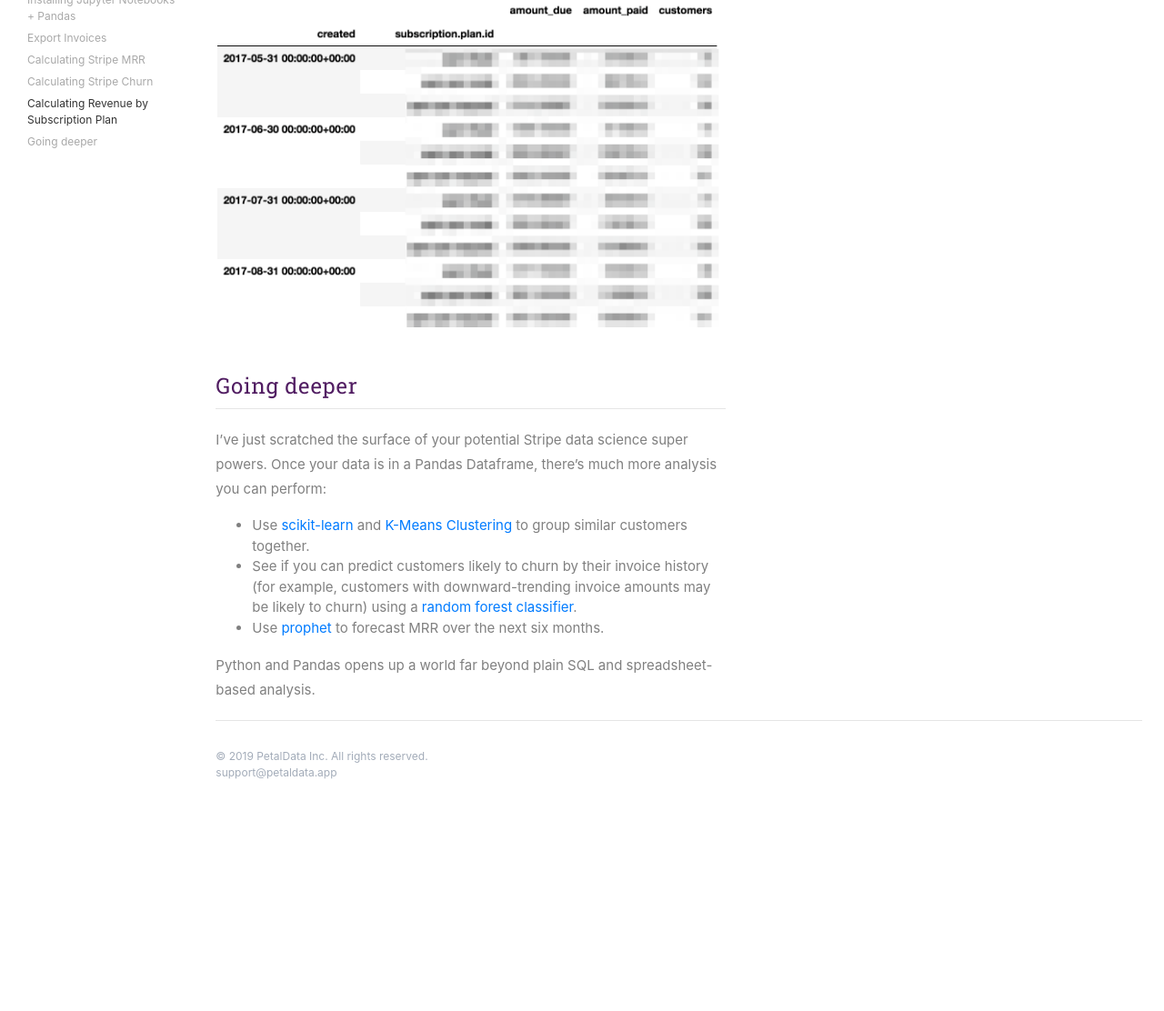
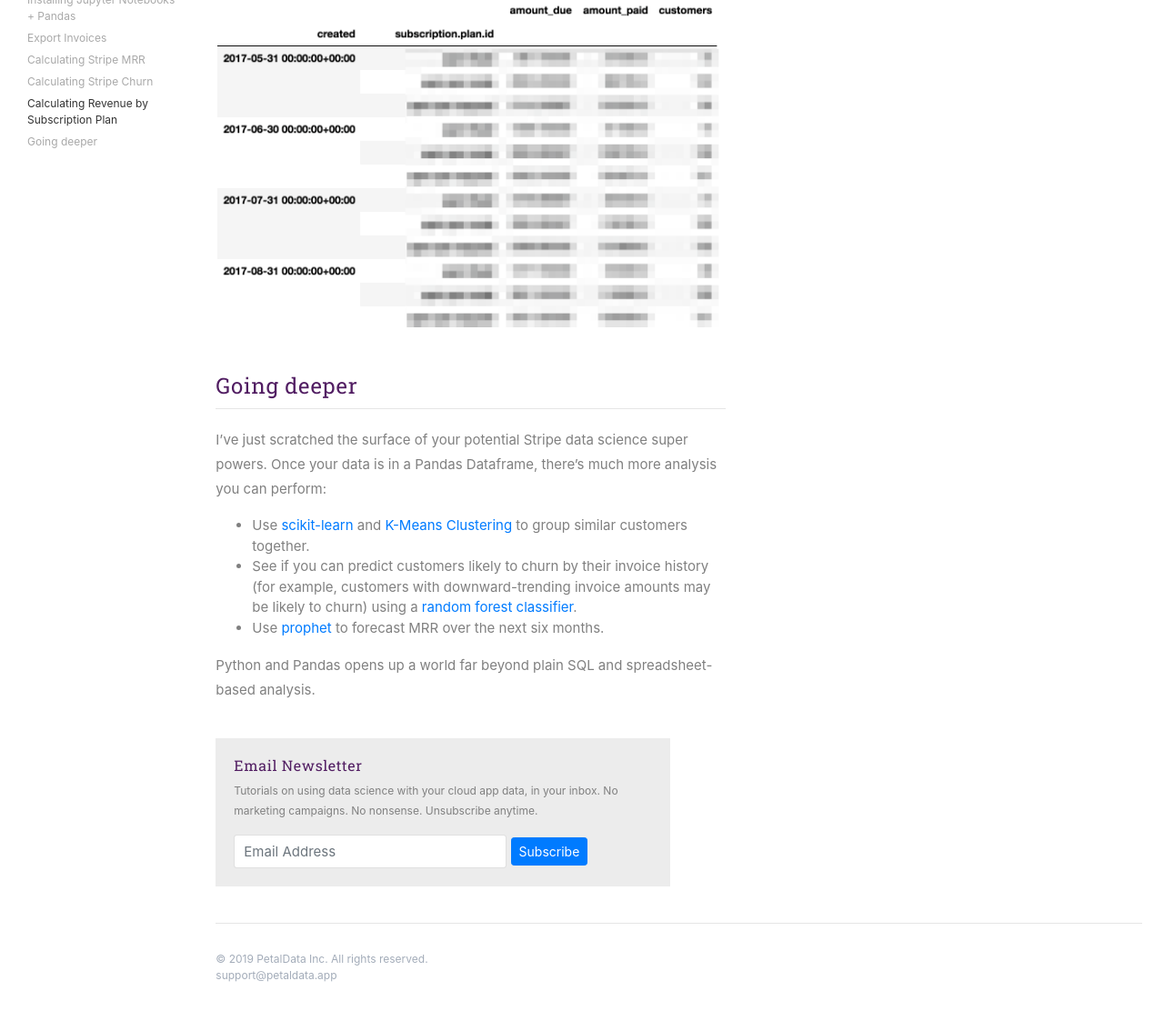
Before and after one commit to petaldata/petaldata.app, a Jekyll site: the page built from _posts/2019-05-05-stripe-data-analysis.md, in a window 1280 px wide and 1400 px high, scrolled down 3234 px, cut to the strip 288-1400 px from the top of the window. Shown: the whole strip at 91% size. Built offline with Jekyll 4.4.1, drawn with Linux system fonts in a browser that asks for light colours; nearby versions of some CDN libraries; before the commit the page ends 4411 px from its top, so only the background shows below that.

Commit message:
Added blog email signup

```diff
--- a/_includes/mailchimp.html
+++ b/_includes/mailchimp.html
@@ -1,70 +1,17 @@
-<div class="mailchimp_header_container">
-  <div class="container">
-  <div class="row">
-    <div class="col"><h3>Signup for BETA access</h3></div>
-  </div>
-</div>
-</div>
-<div class="mailchimp_container">
-<div class="container">
-  <div class="row">
-      <div class="col">
-
+<div id="mailchimp_container">
+  <h6>Email Newsletter</h6>
+  <p class="small">
+    Tutorials on using data science with your cloud app data, in your inbox. No marketing campaigns. No nonsense. Unsubscribe anytime.
+  </p>
   <div id="mc_embed_signup">
     <form action="https://gmail.us20.list-manage.com/subscribe/post?u=4bf43ca15be17a5770ac17419&amp;id=19e392e615" method="post" id="mc-embedded-subscribe-form" name="mc-embedded-subscribe-form" class="validate" target="_blank" novalidate>
-
-      <div class="row">
-        <div class="col-3">
       <input type="email" value="" name="EMAIL" class="form-control" id="mce-EMAIL" placeholder="Email Address">
-        </div>
-
-        <div class="col-auto">
-          <select name="SOURCE" class="required form-control" id="mce-SOURCE">
-  <option value="">Most important source?</option>
-  <option value="Intercom">Intercom</option>
-<option value="Salesforce">Salesforce</option>
-<option value="Stripe">Stripe</option>
-<option value="Google Analytics">Google Analytics</option>
-<option value="Gmail">Gmail</option>
-<option value="Google Ads">Google Ads</option>
-<option value="Facebook Ads">Facebook Ads</option>
-<option value="Hubspot">Hubspot</option>
-<option value="Zendesk">Zendesk</option>
-<option value="Other">Other</option>
-
-  </select>
-        </div>
-
-        <div class="col-auto">
-          <!-- TODO - add merge field for source -->
-          <select name="DEST" class="form-control" id="mce-DEST">
-          <option value="">Most important destination?</option>
-          <option value="Pandas Dataframe">Pandas Dataframe</option>
-<option value="R Dataframe">R Dataframe</option>
-<option value="CSV">CSV</option>
-<option value="Google Sheet">Google Sheet</option>
-<option value="Excel">Excel</option>
-<option value="SQL Database">SQL Database</option>
-<option value="Other">Other</option>
-          </select>
-        </div>
-
-        <div class="col-auto">
-          <input type="submit" value="BETA Signup" name="subscribe" id="mc-embedded-subscribe" class="btn btn-primary btn-lg">
-        </div>
-
-      </div>
-
+      <input type="submit" value="Subscribe" name="subscribe" id="mc-embedded-subscribe" class="btn btn-primary btn-sm">
       <div id="mce-responses" class="clear">
         <div class="response" id="mce-error-response" style="display:none"></div>
         <div class="response" id="mce-success-response" style="display:none"></div>
-      </div>    <!-- real people should not fill this in and expect good things - do not remove this or risk form bot signups-->
+      </div> <!-- real people should not fill this in and expect good things - do not remove this or risk form bot signups-->
       <div style="position: absolute; left: -5000px;" aria-hidden="true"><input type="text" name="b_4bf43ca15be17a5770ac17419_19e392e615" tabindex="-1" value=""></div>
-      </div>
     </form>
   </div>
-  <!--End mc_embed_signup-->
-
-  </div></div>
-</div> <!-- container -->
 </div>
--- a/_layouts/post.html
+++ b/_layouts/post.html
@@ -1,10 +1,10 @@
 ---
 blog: true
 ---
-
 <!DOCTYPE html>
 <html lang="en">
 {% include head.html %}
+
 <body class="post_body">
   {% include google_tag_manager.html %}
   <div class="container-fluid">
@@ -16,18 +16,16 @@ blog: true
         <p class="small">
           Export data science-ready datasets from cloud apps like Stripe, Hubspot, and Metabase.
         </p>
-          <hr/>
+        <hr />
         <h6>Contents</h6>
         <div id="toc"></div>
       </nav>
       <main class="col-md-9 ml-sm-auto col-lg-10 px-4">
-
         <h1>{{ page.title }}</h1>
-
         <table class="author">
           <tr>
             <td>
-                <img src="/images/blog/derek_haynes.jpg"/>
+              <img src="/images/blog/derek_haynes.jpg" />
             </td>
             <td>
               <div class="subtitle">{{ page.author }}</div>
@@ -35,14 +33,12 @@ blog: true
             </td>
           </tr>
         </table>
-
         {{ content | markdownify }}
-
+        {% include mailchimp.html %}
         {% include footer.html %}
       </main>
-      </div>
-    </div>
+    </div> <!-- row -->
+  </div> <!-- container -->
+</body>
 
-
-  </body>
 </html>
--- a/css/main.scss
+++ b/css/main.scss
@@ -143,36 +143,17 @@ $tab_border_color: #dee2e6;
   height: 100%;
 }
 
-.mailchimp_container {
-  background: #333;
-    margin-bottom: 30px;
-  .container {
-    padding-top: 20px;
-    padding-bottom: 20px;
-    margin-top: 0px;
-    margin-bottom: 20px;
-
-    .form-control {
-      border-color: #000;
-    }
+#mailchimp_container {
+  margin: 40px 0;
+  max-width: 500px;
+  background: #ececec;
+  padding: 20px;
+  input[type="email"] {
+    width: 300px;
+    display: inline-block;
+    vertical-align: middle;
   }
   .btn {
-    height: 33px;
-    box-sizing: border-box;
-    padding: 10px;
-  }
-}
-
-.mailchimp_header_container {
-  background: green;
-  margin-top: 0px;
-  h3 {
-    padding: 5px 0;
-    color: #fff;
-    font-size: 18px;
-    text-transform: uppercase;
-    font-weight: bold;
-    margin-bottom: 0;
   }
 }
 
```
Lines whose indentation alone changed are shown as unchanged.
